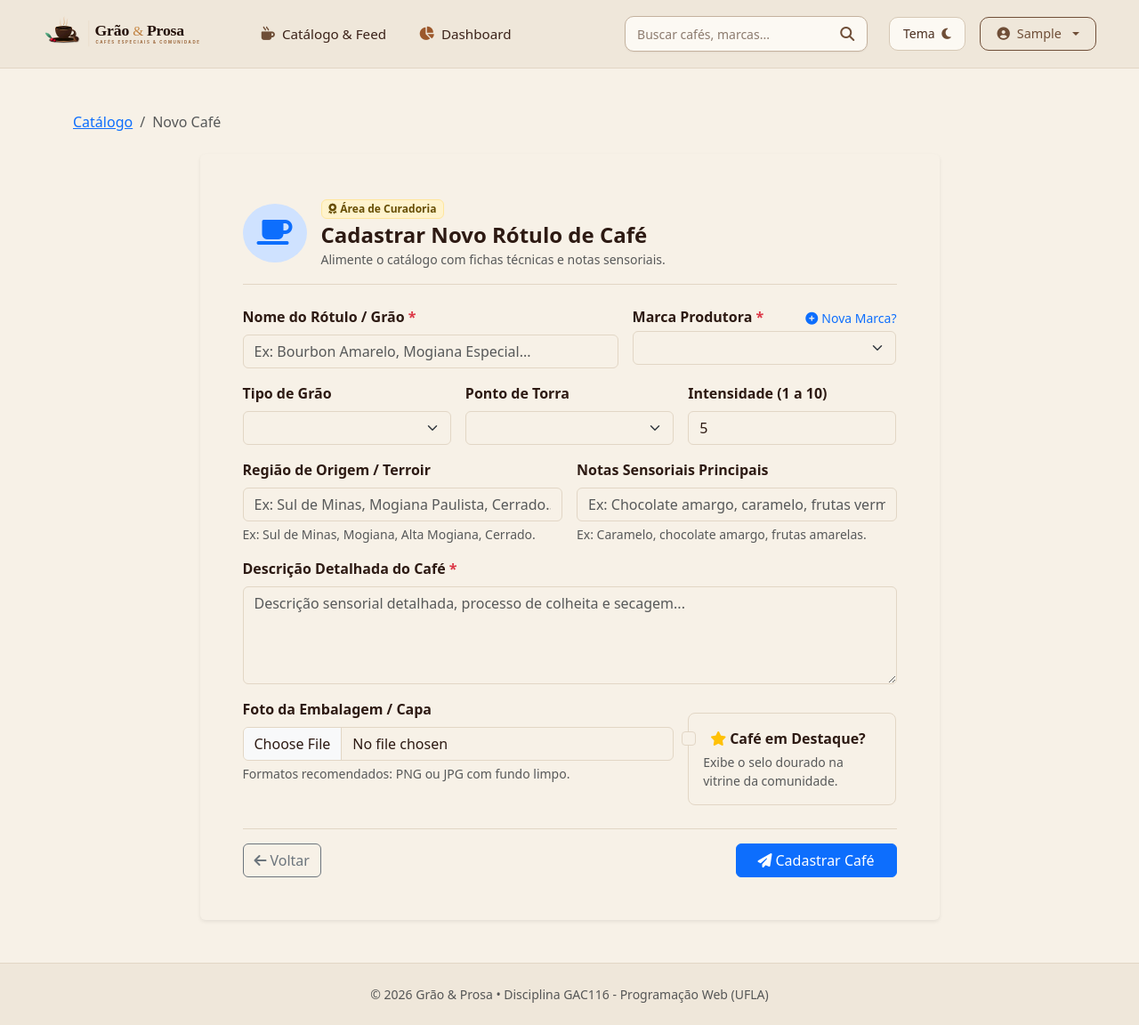
After one commit to Ez1309/grao-prosa, a Django app: page /catalogo/cafe/novo/ in a window 1280 px wide. The commit adds this page. Shown: the whole page at 89% size. Run offline with Django 5.2, Linux system fonts and the light colour scheme; the visitor is signed in with stand-in values (Sample User, id 1); lists and menus that the app fills with data are empty.

Commit message:
feat(catalogo): area de curadoria

```diff
--- /dev/null
+++ b/catalogo/forms.py
@@ -0,0 +1,107 @@
+from django import forms
+
+from .models import Cafe, Marca
+
+
+class MarcaForm(forms.ModelForm):
+    class Meta:
+        model = Marca
+        fields = ("nome", "pais_origem", "historia", "site_oficial")
+
+    def __init__(self, *args, **kwargs):
+        super().__init__(*args, **kwargs)
+        self.fields["nome"].widget = forms.TextInput(
+            attrs={
+                "class": "form-control",
+                "placeholder": "Ex: Orfeu, Dengo, Coffee Lab...",
+            }
+        )
+        self.fields["pais_origem"].widget = forms.TextInput(
+            attrs={
+                "class": "form-control",
+                "placeholder": "Ex: Brasil, Colômbia, Etiópia...",
+            }
+        )
+        self.fields["historia"].widget = forms.Textarea(
+            attrs={
+                "class": "form-control",
+                "rows": 4,
+                "placeholder": "História, origens ou filosofia da marca produtora...",
+            }
+        )
+        self.fields["site_oficial"].widget = forms.URLInput(
+            attrs={
+                "class": "form-control",
+                "placeholder": "https://www.marca.com.br",
+            }
+        )
+
+
+class CafeForm(forms.ModelForm):
+    class Meta:
+        model = Cafe
+        fields = (
+            "nome",
+            "marca",
+            "tipo_grao",
+            "tipo_torra",
+            "intensidade",
+            "origem_grao",
+            "notas_aromaticas",
+            "descricao",
+            "imagem",
+            "destaque",
+        )
+
+    def __init__(self, *args, **kwargs):
+        super().__init__(*args, **kwargs)
+        self.fields["nome"].widget = forms.TextInput(
+            attrs={
+                "class": "form-control",
+                "placeholder": "Ex: Bourbon Amarelo, Mogiana Especial...",
+            }
+        )
+        self.fields["marca"].widget = forms.Select(
+            attrs={"class": "form-select"}
+        )
+        self.fields["marca"].empty_label = "Selecione a marca produtora"
+
+        self.fields["tipo_grao"].widget = forms.Select(
+            attrs={"class": "form-select"}
+        )
+        self.fields["tipo_torra"].widget = forms.Select(
+            attrs={"class": "form-select"}
+        )
+        self.fields["intensidade"].widget = forms.NumberInput(
+            attrs={
+                "class": "form-control",
+                "min": 1,
+                "max": 10,
+                "placeholder": "Escala de 1 a 10",
+            }
+        )
+        self.fields["origem_grao"].widget = forms.TextInput(
+            attrs={
+                "class": "form-control",
+                "placeholder": "Ex: Sul de Minas, Mogiana Paulista, Cerrado...",
+            }
+        )
+        self.fields["notas_aromaticas"].widget = forms.TextInput(
+            attrs={
+                "class": "form-control",
+                "placeholder": "Ex: Chocolate amargo, caramelo, frutas vermelhas...",
+            }
+        )
+        self.fields["descricao"].widget = forms.Textarea(
+            attrs={
+                "class": "form-control",
+                "rows": 4,
+                "placeholder": "Descrição sensorial detalhada, processo de colheita e secagem...",
+            }
+        )
+        self.fields["imagem"].widget = forms.ClearableFileInput(
+            attrs={"class": "form-control"}
+        )
+        self.fields["destaque"].widget = forms.CheckboxInput(
+            attrs={"class": "form-check-input"}
+        )
--- a/catalogo/urls.py
+++ b/catalogo/urls.py
@@ -6,5 +6,7 @@ app_name = 'catalogo'
 
 urlpatterns = [
     path('', views.index, name='index'),
+    path('marca/nova/', views.criar_marca, name='criar_marca'),
+    path('cafe/novo/', views.criar_cafe, name='criar_cafe'),
     path('<int:cafe_id>/', views.detalhes_cafe, name='detalhes_cafe'),
 ]
--- a/catalogo/views.py
+++ b/catalogo/views.py
@@ -1,10 +1,27 @@
 from django.contrib import messages
+from django.contrib.auth.decorators import user_passes_test
 from django.db.models import Q
 from django.shortcuts import get_object_or_404, redirect, render
 
 from avaliacoes.forms import ReviewForm
 
+from .forms import CafeForm, MarcaForm
 from .models import Cafe
+
+
+def eh_especialista(user):
+    """
+    Função de validação para o decorador @user_passes_test.
+    Garante acesso apenas para usuários com tipo_perfil ESPECIALISTA (ou staff/admin).
+    """
+    return (
+        user.is_authenticated
+        and (
+            user.is_superuser
+            or user.is_staff
+            or (hasattr(user, "perfil") and user.perfil.tipo_perfil == "ESPECIALISTA")
+        )
+    )
 
 
 def index(request):
@@ -75,3 +92,41 @@ def detalhes_cafe(request, cafe_id):
         "usuario_ja_avaliou": usuario_ja_avaliou,
     }
     return render(request, "catalogo/detalhes_cafe.html", context)
+
+
+@user_passes_test(eh_especialista, login_url="usuarios:login")
+def criar_marca(request):
+    """
+    Área de Curadoria: Permite ao Especialista cadastrar uma nova Marca.
+    """
+    if request.method == "POST":
+        form = MarcaForm(request.POST)
+        if form.is_valid():
+            marca = form.save()
+            messages.success(
+                request, f"Marca '{marca.nome}' cadastrada com sucesso na curadoria!"
+            )
+            return redirect("catalogo:criar_cafe")
+    else:
+        form = MarcaForm()
+
+    return render(request, "catalogo/form_marca.html", {"form": form})
+
+
+@user_passes_test(eh_especialista, login_url="usuarios:login")
+def criar_cafe(request):
+    """
+    Área de Curadoria: Permite ao Especialista cadastrar um novo Café.
+    """
+    if request.method == "POST":
+        form = CafeForm(request.POST, request.FILES)
+        if form.is_valid():
+            cafe = form.save()
+            messages.success(
+                request, f"Café '{cafe.nome}' cadastrado com sucesso no catálogo!"
+            )
+            return redirect("catalogo:detalhes_cafe", cafe_id=cafe.id)
+    else:
+        form = CafeForm()
+
+    return render(request, "catalogo/form_cafe.html", {"form": form})
--- a/templates/base.html
+++ b/templates/base.html
@@ -24,10 +24,10 @@
     <!-- Favicon -->
     <link rel="icon" type="image/svg+xml" href="{% static 'img/logo-icon-light.svg' %}">
 
-    <!-- Bootstrap 5.3.3 CSS (conforme aulaBootstrap.md) -->
+    <!-- Bootstrap 5.3.3 CSS -->
     <link href="https://cdn.jsdelivr.net/npm/bootstrap@5.3.3/dist/css/bootstrap.min.css" rel="stylesheet" integrity="sha384-QWTKZyjpPEjISv5WaRU9OFeRpok6YctnYmDr5pNlyT2bRjXh0JMhjY6hW+ALEwIH" crossorigin="anonymous">
 
-    <!-- Font Awesome 6.5.0 (conforme aulaBootstrap.md) -->
+    <!-- Font Awesome 6.5.0 -->
     <link rel="stylesheet" href="https://cdnjs.cloudflare.com/ajax/libs/font-awesome/6.5.0/css/all.min.css">
 
     <!-- CSS do Projeto -->
@@ -101,7 +101,14 @@
                                 <ul class="dropdown-menu dropdown-menu-end shadow-sm" aria-labelledby="userDropdown">
                                     <li><h6 class="dropdown-header text-body-secondary">@{{ user.username }}</h6></li>
                                     <li><a class="dropdown-item" href="{% url 'usuarios:perfil' %}"><i class="fa-solid fa-user me-2"></i>Meu Perfil</a></li>
+                                    {% if user.perfil.tipo_perfil == 'ESPECIALISTA' or user.is_staff %}
+                                    <li><hr class="dropdown-divider"></li>
+                                    <li><h6 class="dropdown-header text-body-secondary"><i class="fa-solid fa-award me-1 text-warning"></i>Curadoria</h6></li>
+                                    <li><a class="dropdown-item" href="{% url 'catalogo:criar_cafe' %}"><i class="fa-solid fa-mug-hot me-2 text-primary"></i>Novo Café</a></li>
+                                    <li><a class="dropdown-item" href="{% url 'catalogo:criar_marca' %}"><i class="fa-solid fa-tag me-2 text-primary"></i>Nova Marca</a></li>
+                                    {% endif %}
                                     {% if user.is_staff %}
+                                    <li><hr class="dropdown-divider"></li>
                                     <li><a class="dropdown-item" href="{% url 'admin:index' %}" target="_blank"><i class="fa-solid fa-screwdriver-wrench me-2"></i>Painel Admin</a></li>
                                     {% endif %}
                                     <li><hr class="dropdown-divider"></li>
--- /dev/null
+++ b/templates/catalogo/form_cafe.html
@@ -0,0 +1,188 @@
+{% extends 'base.html' %}
+
+{% block title %}Cadastrar Café | Curadoria | Grão & Prosa{% endblock %}
+
+{% block content %}
+<div class="container py-4">
+    <!-- Breadcrumb -->
+    <nav aria-label="breadcrumb" class="mb-4">
+        <ol class="breadcrumb">
+            <li class="breadcrumb-item"><a href="{% url 'catalogo:index' %}">Catálogo</a></li>
+            <li class="breadcrumb-item active" aria-current="page">Novo Café</li>
+        </ol>
+    </nav>
+
+    <div class="row justify-content-center">
+        <div class="col-lg-9">
+            <div class="card border-0 shadow-sm p-4 p-md-5">
+                <div class="d-flex align-items-center mb-4 pb-3 border-bottom">
+                    <div class="bg-primary-subtle text-primary p-3 rounded-circle me-3">
+                        <i class="fas fa-coffee fa-2x"></i>
+                    </div>
+                    <div>
+                        <span class="badge bg-warning-subtle text-warning-emphasis border border-warning-subtle mb-1">
+                            <i class="fas fa-award me-1"></i>Área de Curadoria
+                        </span>
+                        <h2 class="h4 fw-bold mb-0">Cadastrar Novo Rótulo de Café</h2>
+                        <small class="text-body-secondary">Alimente o catálogo com fichas técnicas e notas sensoriais.</small>
+                    </div>
+                </div>
+
+                <form method="POST" enctype="multipart/form-data" novalidate>
+                    {% csrf_token %}
+
+                    {% if form.non_field_errors %}
+                        <div class="alert alert-danger shadow-sm py-2 px-3 mb-3">
+                            {% for error in form.non_field_errors %}
+                                <i class="fas fa-exclamation-circle me-1"></i>{{ error }}
+                            {% endfor %}
+                        </div>
+                    {% endif %}
+
+                    <div class="row g-3">
+                        <!-- Nome e Marca -->
+                        <div class="col-md-7">
+                            <label for="{{ form.nome.id_for_label }}" class="form-label fw-semibold">
+                                Nome do Rótulo / Grão <span class="text-danger">*</span>
+                            </label>
+                            {{ form.nome }}
+                            {% if form.nome.errors %}
+                                <div class="text-danger small mt-1">
+                                    {{ form.nome.errors|striptags }}
+                                </div>
+                            {% endif %}
+                        </div>
+
+                        <div class="col-md-5">
+                            <div class="d-flex justify-content-between align-items-center">
+                                <label for="{{ form.marca.id_for_label }}" class="form-label fw-semibold mb-1">
+                                    Marca Produtora <span class="text-danger">*</span>
+                                </label>
+                                <a href="{% url 'catalogo:criar_marca' %}" class="small text-decoration-none">
+                                    <i class="fas fa-plus-circle me-1"></i>Nova Marca?
+                                </a>
+                            </div>
+                            {{ form.marca }}
+                            {% if form.marca.errors %}
+                                <div class="text-danger small mt-1">
+                                    {{ form.marca.errors|striptags }}
+                                </div>
+                            {% endif %}
+                        </div>
+
+                        <!-- Classificação Técnica: Grão, Torra e Intensidade -->
+                        <div class="col-md-4">
+                            <label for="{{ form.tipo_grao.id_for_label }}" class="form-label fw-semibold">
+                                Tipo de Grão
+                            </label>
+                            {{ form.tipo_grao }}
+                            {% if form.tipo_grao.errors %}
+                                <div class="text-danger small mt-1">
+                                    {{ form.tipo_grao.errors|striptags }}
+                                </div>
+                            {% endif %}
+                        </div>
+
+                        <div class="col-md-4">
+                            <label for="{{ form.tipo_torra.id_for_label }}" class="form-label fw-semibold">
+                                Ponto de Torra
+                            </label>
+                            {{ form.tipo_torra }}
+                            {% if form.tipo_torra.errors %}
+                                <div class="text-danger small mt-1">
+                                    {{ form.tipo_torra.errors|striptags }}
+                                </div>
+                            {% endif %}
+                        </div>
+
+                        <div class="col-md-4">
+                            <label for="{{ form.intensidade.id_for_label }}" class="form-label fw-semibold">
+                                Intensidade (1 a 10)
+                            </label>
+                            {{ form.intensidade }}
+                            {% if form.intensidade.errors %}
+                                <div class="text-danger small mt-1">
+                                    {{ form.intensidade.errors|striptags }}
+                                </div>
+                            {% endif %}
+                        </div>
+
+                        <!-- Origem e Notas Sensoriais -->
+                        <div class="col-md-6">
+                            <label for="{{ form.origem_grao.id_for_label }}" class="form-label fw-semibold">
+                                Região de Origem / Terroir
+                            </label>
+                            {{ form.origem_grao }}
+                            {% if form.origem_grao.errors %}
+                                <div class="text-danger small mt-1">
+                                    {{ form.origem_grao.errors|striptags }}
+                                </div>
+                            {% endif %}
+                            <div class="form-text">Ex: Sul de Minas, Mogiana, Alta Mogiana, Cerrado.</div>
+                        </div>
+
+                        <div class="col-md-6">
+                            <label for="{{ form.notas_aromaticas.id_for_label }}" class="form-label fw-semibold">
+                                Notas Sensoriais Principais
+                            </label>
+                            {{ form.notas_aromaticas }}
+                            {% if form.notas_aromaticas.errors %}
+                                <div class="text-danger small mt-1">
+                                    {{ form.notas_aromaticas.errors|striptags }}
+                                </div>
+                            {% endif %}
+                            <div class="form-text">Ex: Caramelo, chocolate amargo, frutas amarelas.</div>
+                        </div>
+
+                        <!-- Descrição -->
+                        <div class="col-12">
+                            <label for="{{ form.descricao.id_for_label }}" class="form-label fw-semibold">
+                                Descrição Detalhada do Café <span class="text-danger">*</span>
+                            </label>
+                            {{ form.descricao }}
+                            {% if form.descricao.errors %}
+                                <div class="text-danger small mt-1">
+                                    {{ form.descricao.errors|striptags }}
+                                </div>
+                            {% endif %}
+                        </div>
+
+                        <!-- Foto de Capa e Destaque -->
+                        <div class="col-md-8">
+                            <label for="{{ form.imagem.id_for_label }}" class="form-label fw-semibold">
+                                Foto da Embalagem / Capa
+                            </label>
+                            {{ form.imagem }}
+                            {% if form.imagem.errors %}
+                                <div class="text-danger small mt-1">
+                                    {{ form.imagem.errors|striptags }}
+                                </div>
+                            {% endif %}
+                            <div class="form-text">Formatos recomendados: PNG ou JPG com fundo limpo.</div>
+                        </div>
+
+                        <div class="col-md-4 d-flex align-items-center">
+                            <div class="form-check p-3 border rounded-3 w-100 mt-md-3">
+                                {{ form.destaque }}
+                                <label for="{{ form.destaque.id_for_label }}" class="form-check-label fw-semibold ms-2">
+                                    <i class="fas fa-star text-warning me-1"></i>Café em Destaque?
+                                </label>
+                                <div class="form-text small">Exibe o selo dourado na vitrine da comunidade.</div>
+                            </div>
+                        </div>
+                    </div>
+
+                    <div class="d-flex justify-content-between align-items-center mt-4 pt-3 border-top">
+                        <a href="{% url 'catalogo:index' %}" class="btn btn-outline-secondary">
+                            <i class="fas fa-arrow-left me-1"></i>Voltar
+                        </a>
+                        <button type="submit" class="btn btn-primary px-4">
+                            <i class="fas fa-paper-plane me-1"></i>Cadastrar Café
+                        </button>
+                    </div>
+                </form>
+            </div>
+        </div>
+    </div>
+</div>
+{% endblock %}
```
Also changed, not shown: templates/catalogo/form_marca.html (added, +106 -0 lines), templates/catalogo/index.html (+12 -0 lines).
